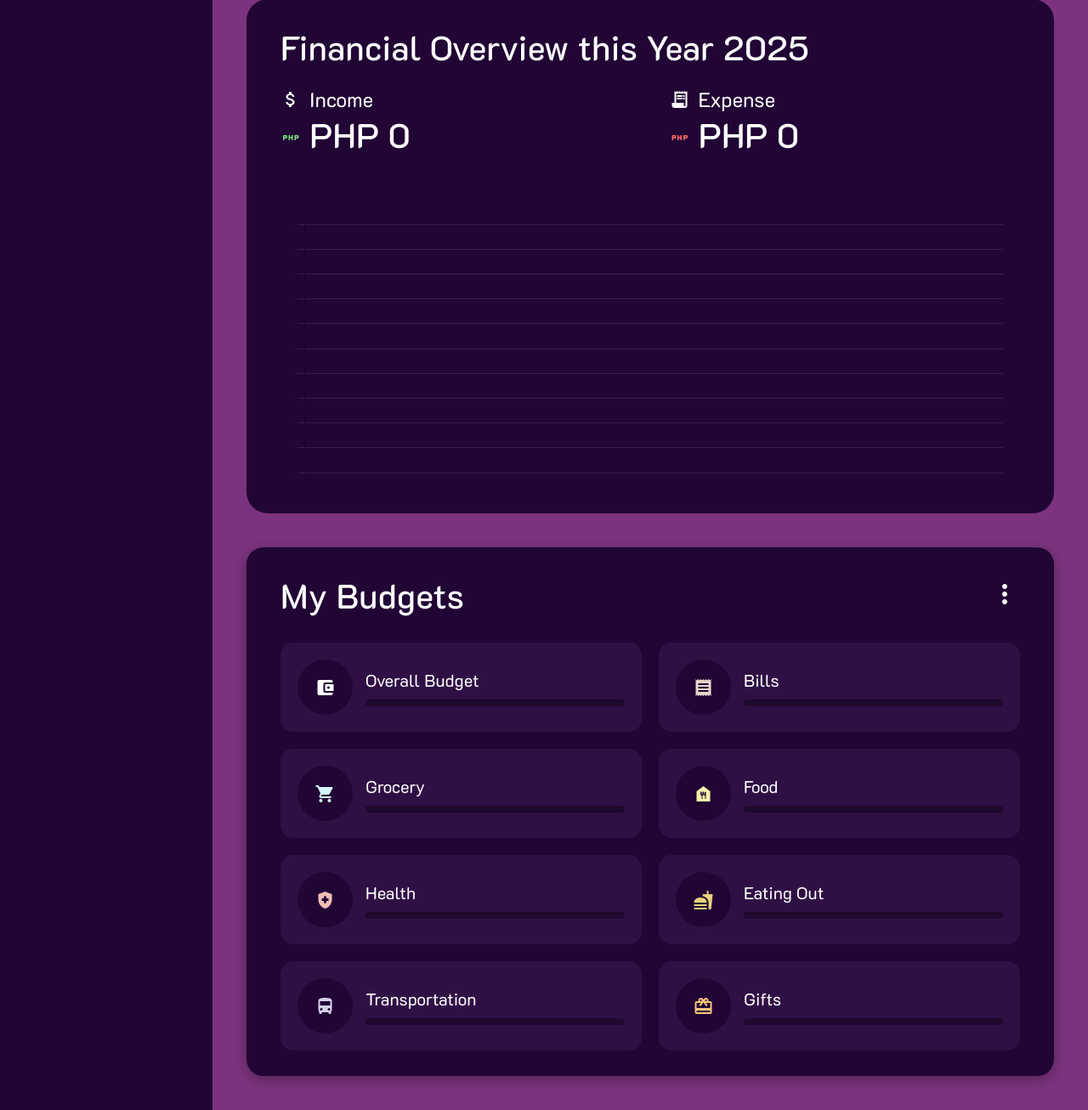
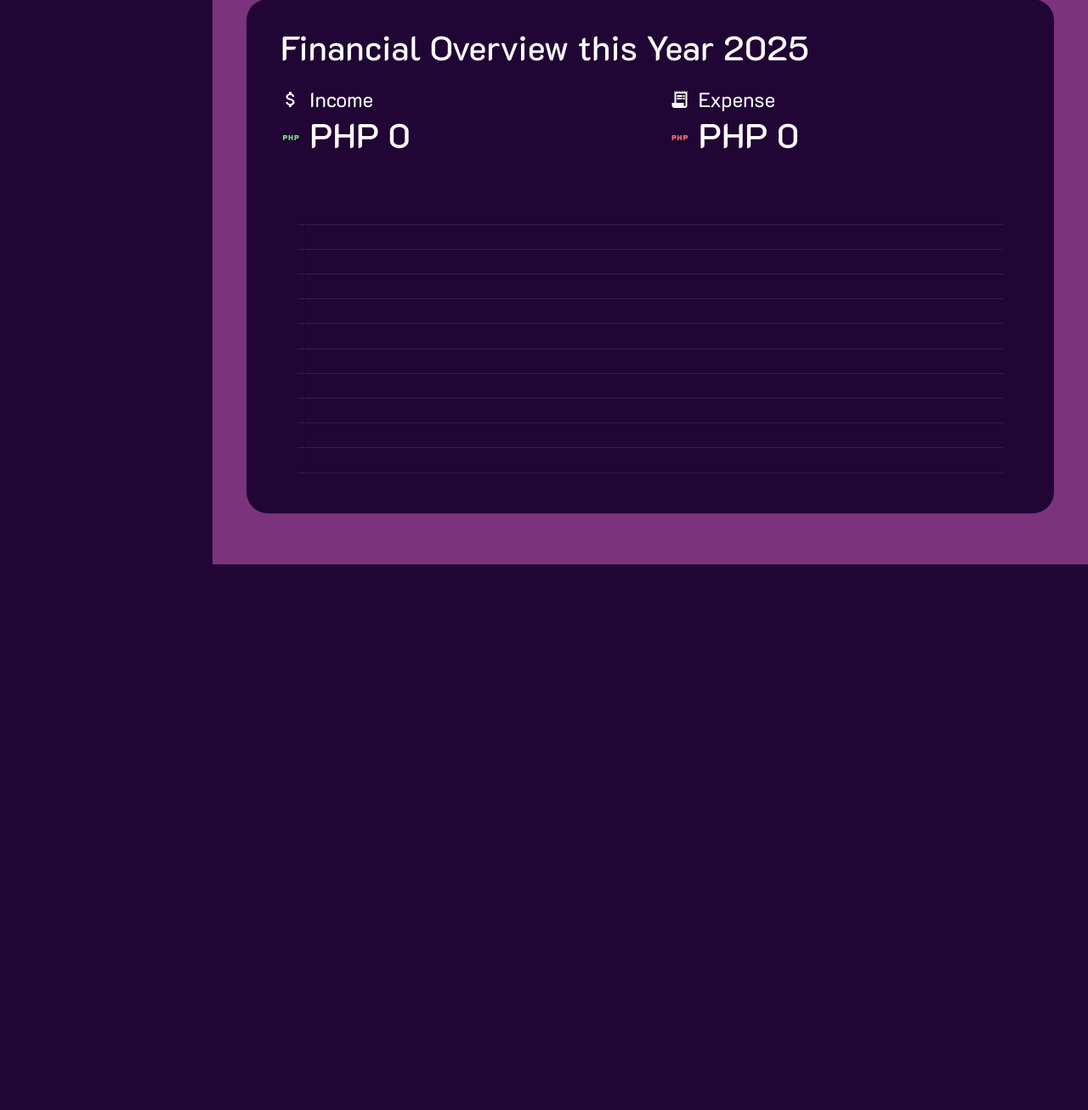
Before and after one commit to jasrulete/finance-app, a Django app: page /dashboard/ in a window 1280 px wide. Shown: the part 387-1693 px from the top of the page at 85% size. After the commit the page ends 1051 px from the top, so only its background shows below. Run offline with Django 5.2, Linux system fonts and the light colour scheme; a user stored in the database is signed in; data comes from the database, SQL or seed files in the repository; both versions use the stored data as it was before the commit.

Commit message:
finalizing dashboard

```diff
--- a/dashboard/templates/dashboard/dashboard.html
+++ b/dashboard/templates/dashboard/dashboard.html
@@ -221,123 +221,6 @@ var barChart = new Chart(ctx2, {
               </div>
             </div>
           </div>
-
-        <div class="budget-container">
-          <div class="budget-header">
-            <h1>My Budgets</h1>
-            <button class="edit-budget-button" onclick="openBudgetForm()">
-              <span class="material-icons white">more_vert</span>
-            </button>
-          </div>
-
-          <div class="budget-grid">
-              <div class="budget-item overall">
-                  <div class="icon">
-                    <span class="material-icons overall">account_balance_wallet</span>
-                  </div>
-                  <div class="budget-info">
-                      <div class="budget-title">Overall Budget</div>
-                      <div class="progress-container">
-                          <div class="progress-bar" data-percentage="{{ budget_usage.overall }}"></div>
-                      </div>
-                  </div>
-              </div>
-
-              <div class="budget-item bills">
-                  <div class="icon">
-                    <span class="material-icons bills">receipt</span>
-                  </div>
-                  <div class="budget-info">
-                      <div class="budget-title">Bills</div>
-                      <div class="progress-container">
-                          <div class="progress-bar" data-percentage="{{ budget_usage.bills }}"></div>
-                      </div>
-                  </div>
-              </div>
-
-              <div class="budget-item grocery">
-                  <div class="icon">
-                    <span class="material-icons grocery">shopping_cart</span>
-                  </div>
-                  <div class="budget-info">
-                      <div class="budget-title">Grocery</div>
-                      <div class="progress-container">
-                          <div class="progress-bar" data-percentage="{{ budget_usage.grocery }}"></div>
-                      </div>
-                  </div>
-              </div>
-
-              <div class="budget-item food">
-                  <div class="icon">
-                    <span class="material-icons food">food_bank</span>
-                  </div>
-                  <div class="budget-info">
-                      <div class="budget-title">Food</div>
-                      <div class="progress-container">
-                          <div class="progress-bar" data-percentage="{{ budget_usage.food }}"></div>
-                      </div>
-                  </div>
-              </div>
-
-              <div class="budget-item health">
-                  <div class="icon">
-                    <span class="material-icons health">health_and_safety</span>
-                  </div>
-                  <div class="budget-info">
-                      <div class="budget-title">Health</div>
-                      <div class="progress-container">
-                          <div class="progress-bar" data-percentage="{{ budget_usage.health }}"></div>
-                      </div>
-                  </div>
-              </div>
-
-              <div class="budget-item eating-out">
-                  <div class="icon">
-                    <span class="material-icons eating">fastfood</span>
-                  </div>
-                  <div class="budget-info">
-                      <div class="budget-title">Eating Out</div>
-                      <div class="progress-container">
-                          <div class="progress-bar" data-percentage="{{ budget_usage.eatingout }}"></div>
-                      </div>
-                  </div>
-              </div>
-
-              <div class="budget-item transportation">
-                  <div class="icon">
-                    <span class="material-icons transpo">directions_bus</span>
-                  </div>
-                  <div class="budget-info">
-                      <div class="budget-title">Transportation</div>
-                      <div class="progress-container">
-                          <div class="progress-bar" data-percentage="{{ budget_usage.transportation }}"></div>
-                      </div>
-                  </div>
-              </div>
-
-              <div class="budget-item gifts">
-                  <div class="icon">
-                    <span class="material-icons gifts">redeem</span>
-                  </div>
-                  <div class="budget-info">
-                      <div class="budget-title">Gifts</div>
-                      <div class="progress-container">
-                          <div class="progress-bar" data-percentage="{{ budget_usage.gifts }}"></div>
-                      </div>
-                  </div>
-              </div>
-          </div>
-
-          <!-- Budget Edit Modal -->
-          <div id="budgetModal" class="modal">
-            <div class="modal-content">
-                <span class="close" onclick="closeModal()">&times;</span>
-                <div id="budget-form-body">
-                    <!-- Form will be loaded here dynamically -->
-                </div>
-            </div>
-          </div>
-        </div>
     </div>
 </div>
 </body>
--- a/dashboard/views.py
+++ b/dashboard/views.py
@@ -1,5 +1,5 @@
 from django.shortcuts import render
-from finance.models import Entry, Budget, Category
+from finance.models import Entry, Category
 from django.db.models import Sum
 from django.utils.timezone import now
 from django.contrib.auth.decorators import login_required
@@ -87,83 +87,6 @@ def dashboard_view(request):
         income_data = []
         expense_data = []
 
-    # --------- BUDGET USAGE CALCULATION (NEW CODE) ----------
-    try:
-        # Try to get user's budget
-        budget = Budget.objects.get(user=user)
-
-        # Calculate spending by category for budget comparison
-        category_spending = {}
-        budget_usage = {}
-
-        # Define mapping between category names and budget model fields
-        category_mapping = {
-            'Bills': 'bills',
-            'Grocery': 'grocery',
-            'Food': 'food',
-            'Health': 'health',
-            'Eating Out': 'eatingout',
-            'Transportation': 'transportation',
-            'Gifts': 'gifts'
-        }
-
-        # Initialize all categories with zero spending
-        for display_name, field_name in category_mapping.items():
-            category_spending[field_name] = 0
-
-        # Get current month expenses by category
-        current_month_expenses = entries.filter(entry_type='expense')
-
-        # Sum up expenses for each category
-        for category_name, field_name in category_mapping.items():
-            # Look up expenses for this category
-            category_expenses = current_month_expenses.filter(
-                category__name=category_name
-            )
-
-            if category_expenses.exists():
-                total_spent = category_expenses.aggregate(total=Sum('amount'))['total'] or 0
-                category_spending[field_name] = float(total_spent)
-
-        print("\n=== BUDGET USAGE ===")
-
-        # Calculate usage percentage for each category
-        for category_name, field_name in category_mapping.items():
-            spent = category_spending[field_name]
-            budget_amount = getattr(budget, field_name, 0)
-
-            # Calculate percentage, ensuring we don't divide by zero
-            if budget_amount and budget_amount > 0:
-                percentage = min(int((spent / float(budget_amount)) * 100), 100)
-            else:
-                percentage = 0
-
-            # Store the percentage
-            js_field_name = field_name.replace('_', '-')
-            budget_usage[js_field_name] = percentage
-
-            print(f"{category_name}: Spent ${spent} of ${budget_amount} ({percentage}%)")
-
-        # Calculate overall average percentage
-        if budget_usage:
-            overall_percentage = sum(budget_usage.values()) // len(budget_usage)
-            budget_usage['overall'] = overall_percentage
-            print(f"Overall budget usage: {overall_percentage}%")
-        else:
-            budget_usage['overall'] = 0
-
-    except Budget.DoesNotExist:
-        print("\n!!! No budget found for user")
-        budget = None
-        category_spending = {}
-        budget_usage = {'overall': 0}
-    except Exception as e:
-        print(f"\n!!! Error calculating budget usage: {e}")
-        budget = None
-        category_spending = {}
-        budget_usage = {'overall': 0}
-    # --------- END OF NEW CODE ----------
-
     context = {
         'total_income': total_income,
         'total_expenses': total_expenses,
@@ -176,10 +99,6 @@ def dashboard_view(request):
         'months': json.dumps(all_months),
         'monthly_income': json.dumps(income_data),
         'monthly_expenses': json.dumps(expense_data),
-        # New context variables for budget usage
-        'budget': budget,
-        'category_spending': category_spending,
-        'budget_usage': budget_usage,
     }
 
     print("\n=== FINAL CONTEXT ===")
--- a/finance/templates/finance/expenses.html
+++ b/finance/templates/finance/expenses.html
@@ -141,7 +141,7 @@
               />
               <span class="material-icons calendar">calendar_month</span>
             </div>
-
+            <br>
             <div class="type-buttons">
               <button type="button" id="income-btn" class="type-button income-button" data-type="income">
                 Income
@@ -157,7 +157,6 @@
           <div class="amount-section">
             <div class="label">AMOUNT</div>
             <div class="amount-input-container">
-              <span class="currency-symbol">₱</span>
               <input
                 type="number"
                 id="amount"
--- a/finance/urls.py
+++ b/finance/urls.py
@@ -11,8 +11,5 @@ urlpatterns = [
     path('delete/<int:pk>/', entry_delete, name='entry-delete'),
     path('get-filtered-categories/', get_filtered_categories, name='get-filtered-categories'),
     path('export/', export_entries, name='entry-export'),
-    path('expenses/', expenses_page, name='expenses-page'),
-    path('edit-budget/<int:budget_id>/', edit_budget, name='edit-budget-form'),
-    path('create-budget/', create_budget, name='create-budget'),
-    path('check-budget/', check_budget_exists, name='check-budget'),
+    path('expenses/', expenses_page, name='expenses-page')
 ]
```
Also changed, not shown: dashboard/templates/dashboard/edit_budget_form.html (deleted, +0 -44 lines), finance/forms.py (+1 -6 lines), finance/models.py (+0 -14 lines), finance/views.py (+2 -76 lines), db.sqlite3, finance/migrations/0006_delete_budget.py (added).
